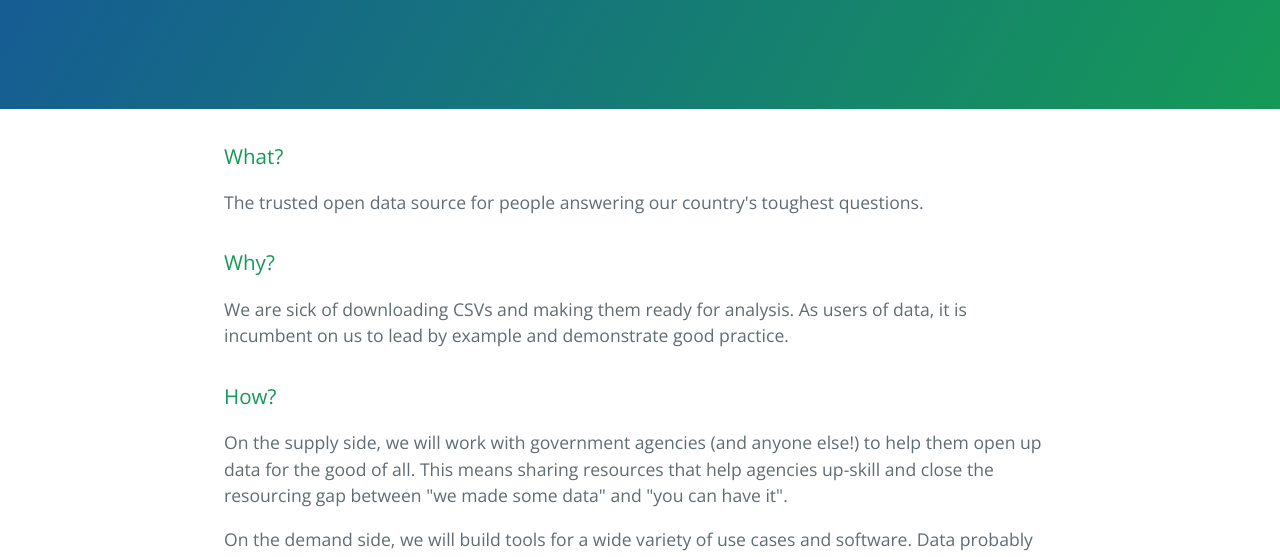
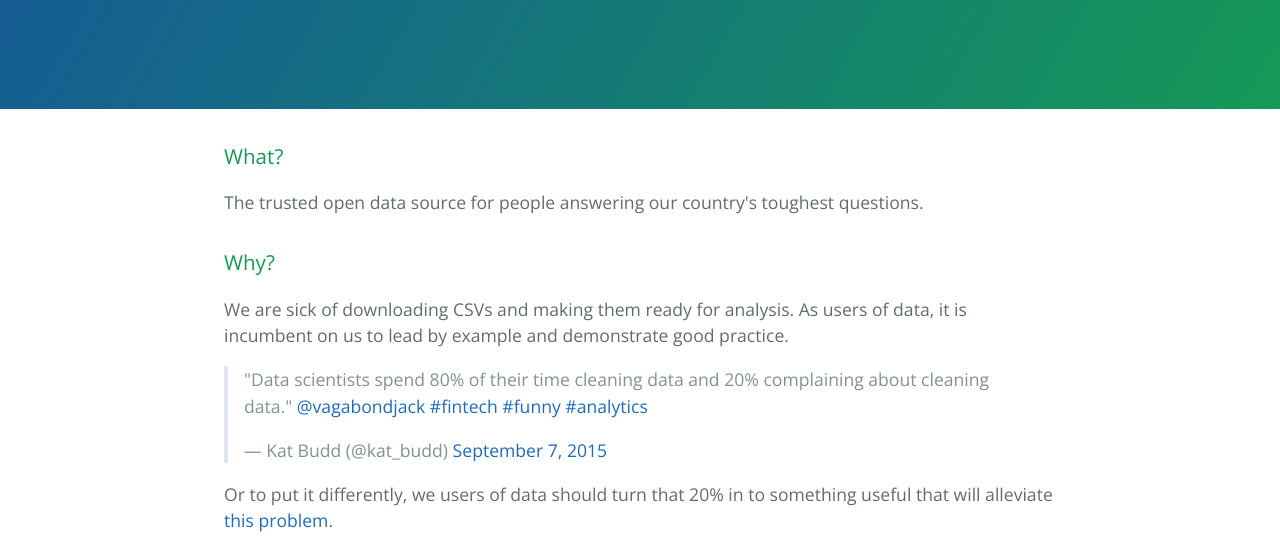
Before and after one commit to thedatanz/thedatanz.github.io, a plain HTML site: page index.html in a window 1280 px wide. Shown: the part 208-765 px from the top of the page. Drawn offline with nearby package versions, Linux system fonts and the light colour scheme.

Commit message:
Update index.html

```diff
--- a/index.html
+++ b/index.html
@@ -25,6 +25,11 @@
 <a id="why" class="anchor" href="#why" aria-hidden="true"><span class="octicon octicon-link"></span></a>Why?</h3>
 
 <p>We are sick of downloading CSVs and making them ready for analysis. As users of data, it is incumbent on us to lead by example and demonstrate good practice.</p>
+
+<blockquote class="twitter-tweet" lang="en"><p lang="en" dir="ltr">&quot;Data scientists spend 80% of their time cleaning data and 20% complaining about cleaning data.&quot;&#10;<a href="https://twitter.com/vagabondjack">@vagabondjack</a> <a href="https://twitter.com/hashtag/fintech?src=hash">#fintech</a> <a href="https://twitter.com/hashtag/funny?src=hash">#funny</a> <a href="https://twitter.com/hashtag/analytics?src=hash">#analytics</a></p>&mdash; Kat Budd (@kat_budd) <a href="https://twitter.com/kat_budd/status/640850055080112128">September 7, 2015</a></blockquote>
+<script async src="//platform.twitter.com/widgets.js" charset="utf-8"></script>
+
+<p>Or to put it differently, we users of data should turn that 20% in to something useful that will alleviate <a href="http://www.nytimes.com/2014/08/18/technology/for-big-data-scientists-hurdle-to-insights-is-janitor-work.html">this problem</a>.</p>
 
 <h3>
 <a id="how" class="anchor" href="#how" aria-hidden="true"><span class="octicon octicon-link"></span></a>How?</h3>
```
